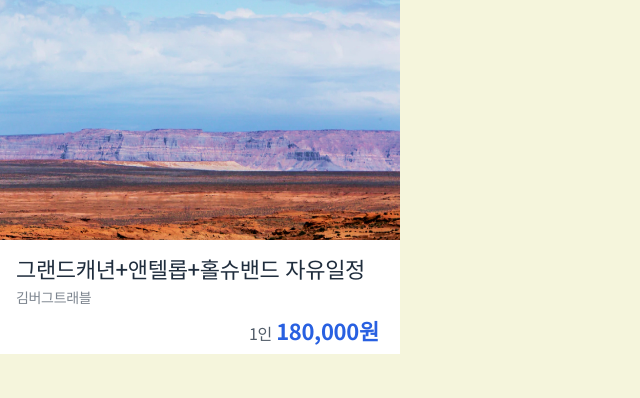
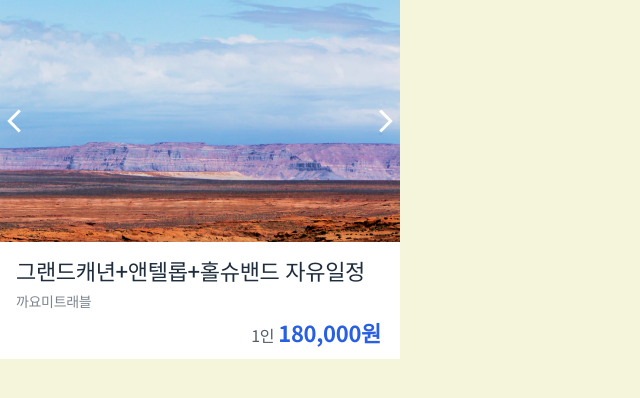
Before and after one commit to GAYEONii/studyHTML_CSS, a plain HTML site: page position_study_2/index.html in a window 1280 px wide. Shown: the whole page, without its empty margins (0-640 px from the left). Drawn offline with Linux system fonts and the light colour scheme.

Commit message:
transform: translate() 공부했음!

```diff
--- a/position_study_2/index.html
+++ b/position_study_2/index.html
@@ -19,7 +19,7 @@
           그랜드캐년+앤텔롭+홀슈밴드 자유일정
         </h1>
         <span>
-          김버그트래블
+          까요미트래블
         </span>
 
         <strong>
--- a/position_study_2/style.css
+++ b/position_study_2/style.css
@@ -48,50 +48,55 @@
   }
 
   #prev {
-    background-image: url(./assets/icon-backward.svg);
+    background-image: url(./img/icon-backward.svg);
   }
 
   #next {
-    background-image: url(./assets/icon-forward.svg);
+    background-image: url(./img/icon-forward.svg);
   }
 
   /* ▼ WHERE YOUR CODE BEGINS */
 
   .card{
-      width: 400px;
-      height: 354px;
-      position: relative;
-      background-color: white;
+    width : 400px;
   }
 
   .card-carousel{
-      width: 400px;
-      height: 240px;
-      position: absolute;
+    position: relative;
   }
 
   .card-carousel img{
-      width: 407px;
-      height: 270px;
-      left: -7px;
-      top: -30px;
-      position: absolute;
+    display: block;
+    width: 100%;
+    height: auto;
+  }
+
+  #prev, #next{
+    position: absolute;
+    transform: translateY(-50%);
+  }
+
+  #prev{
+    left: 0;
+    top: 50%;
+  }
+
+  #next{
+    right: 0;
+    top: 50%;
+  }
+
+  .card-content h1{
+    margin-bottom: 2px;
+  }
+
+  .card-content strong{
+    display: block;
+    margin-top: 8px;
+    text-align: right;
   }
 
   .card-content{
-      position: absolute;
-      width: 400px;
-      height: 114px;
-      left: 0px;
-      top: 240px;
+    padding: 12px 19px 12px 16px;
+    background-color: #FFF;
   }
-
-  .card-content{
-      padding: 12px 19px 70px 16px;
-  }
-
-  strong{
-      position: absolute;
-      left: 249px;
-      top: 78px;
-  }
```
Also changed, not shown: position_study_2/img/icon-backward.svg (added), position_study_2/img/icon-forward.svg (added).
